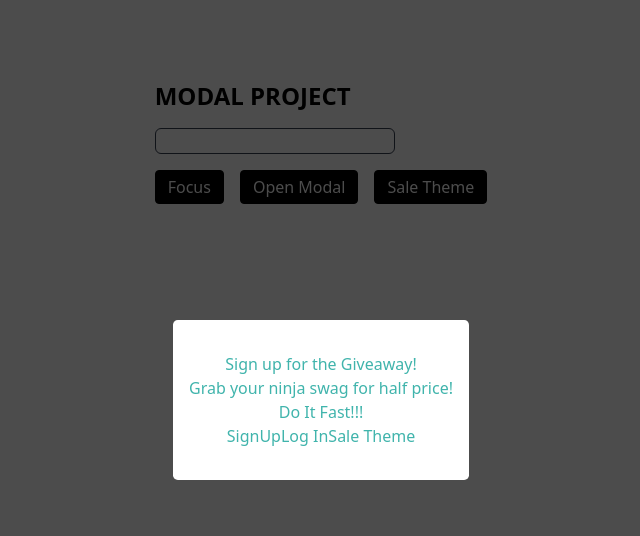
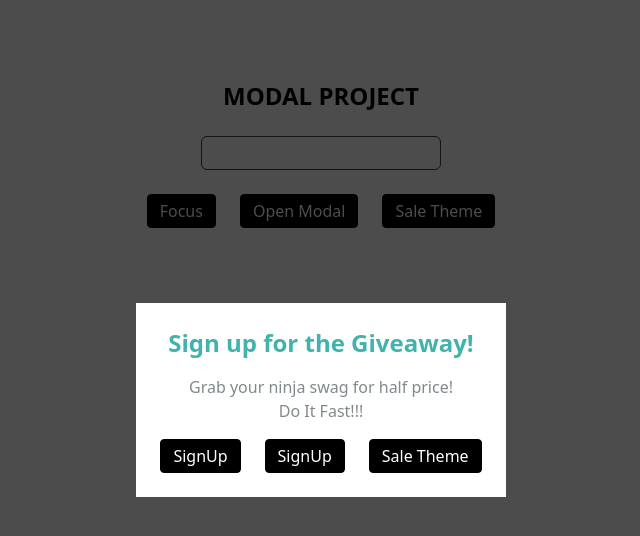
Before and after one commit to aayushbatra02/modal-project, a Vue app: page / in a window 1280 px wide. Both pictures are taken after a click on the button "Open Modal". Shown: the top 536 px of the page, without its empty margins (319-959 px from the left). Built offline with nearby package versions, Linux system fonts and the light colour scheme.

Commit message:
apply Tailwind

```diff
--- a/src/App.vue
+++ b/src/App.vue
@@ -1,12 +1,12 @@
 <template>
-  <div class="mt-20 mx-auto w-max" id="main-container">
+  <div class="flex flex-col items-center gap-6 mt-20 mx-auto w-max">
     <h1 class="text-2xl font-bold">MODAL PROJECT</h1>
     <input
-      class="border border-gray-700 w-60 rounded-md my-4"
+      class="border border-gray-700 w-60 rounded-md py-1 px-3"
       type="text"
       ref="input"
     />
-    <div class="flex gap-4">
+    <div class="flex gap-6">
       <button
         class="w-max bg-black hover:bg-white text-white hover:text-black rounded px-3 py-1 border border-black"
         @click="focusInput"
@@ -34,13 +34,34 @@
       :theme="theme"
       @handleModal="handleModal"
     >
-      <p :class="{ 'sale-color': theme === 'sale' }">Do It Fast!!!</p>
+      <p
+        :class="[theme === 'sale' ? 'text-white' : 'text-grey']"
+        class="text-center mb-4"
+      >
+        Do It Fast!!!
+      </p>
       <template #links>
-        <a :class="getThemeBtnClass" class="link">SignUp</a>
-        <a :class="getThemeBtnClass" class="link">Log In</a>
-        <button @click="changeTheme" :class="getThemeBtnClass" class="link">
-          {{ theme === "sale" ? "Normal" : "Sale" }} Theme
-        </button>
+        <div class="flex justify-center gap-6">
+          <div
+            :class="getThemeButtonClass"
+            class="border text-center px-3 py-1 rounded cursor-pointer hover:bg-transparent"
+          >
+            <a>SignUp</a>
+          </div>
+          <div
+            :class="getThemeButtonClass"
+            class="border text-center px-3 py-1 rounded cursor-pointer hover:bg-transparent"
+          >
+            <a>SignUp</a>
+          </div>
+          <button
+            :class="getThemeButtonClass"
+            class="border text-center px-3 py-1 rounded cursor-pointer hover:bg-transparent"
+            @click="changeTheme"
+          >
+            {{ theme === "sale" ? "Normal" : "Sale" }} Theme
+          </button>
+        </div>
       </template>
     </modal-component>
   </div>
@@ -69,8 +90,10 @@ export default {
     },
   },
   computed: {
-    getThemeBtnClass() {
-      return this.theme === "sale" ? "sale-btn" : null;
+    getThemeButtonClass() {
+      return this.theme === "sale"
+        ? "border-white bg-white text-customBlue hover:text-white"
+        : "border-black bg-black text-white hover:text-black";
     },
   },
 };
@@ -82,64 +105,4 @@ export default {
   padding: 0;
   box-sizing: border-box;
 }
-/*
-#main-container {
-  width: max-content;
-  margin: 5rem auto;
-  font-family: "Gill Sans", "Gill Sans MT", Calibri, "Trebuchet MS", sans-serif;
-} */
-/*
-input {
-  margin-top: 1rem;
-  height: 2rem;
-  display: block;
-  border: 1px solid;
-  border-radius: 0.3rem;
-  padding: 0.5rem;
-}
-
-.button {
-  cursor: pointer;
-  background: none;
-  margin-top: 1rem;
-  border: 1px solid;
-  padding: 0.3rem 0.6rem;
-  border-radius: 0.3rem;
-  display: block;
-}
-
-.button:hover {
-  background-color: black;
-  color: white;
-}
-
-p {
-  color: #81898c;
-  margin: 1rem 0;
-}
-
-.link {
-  border: 1px solid #40b4ac;
-  background-color: transparent;
-  margin: 1rem 1rem 1rem 0;
-  padding: 0.5rem 0.8rem;
-  border-radius: 0.3rem;
-  cursor: pointer;
-  color: #40b4ac;
-}
-
-.link:hover {
-  background-color: #40b4ac;
-  color: white;
-}
-
-.sale-btn {
-  color: white;
-  border: 1px solid white;
-}
-
-.sale-btn:hover {
-  background-color: white;
-  color: #ec283a;
-} */
 </style>
--- a/src/components/ModalComponent.vue
+++ b/src/components/ModalComponent.vue
@@ -1,9 +1,21 @@
 <template>
   <Teleport to="body">
-    <div @click.self="$emit('handleModal', false)" id="container">
-      <div :class="{ 'sale-bg sale-color': theme === 'sale' }" class="modal-component">
-        <h1>{{ title }}</h1>
-        <p :class="{ 'sale-color': theme === 'sale' }">{{ content }}</p>
+    <div
+      @click.self="$emit('handleModal', false)"
+      class="absolute inset-0 flex justify-center align-center bg-black bg-opacity-70"
+      id="container"
+    >
+      <div
+        :class="getThemeBgClass"
+        class="h-46 my-auto flex flex-col align-center justify-center p-6 text-customBlue"
+      >
+        <h1 class="text-center font-bold text-2xl mb-4">{{ title }}</h1>
+        <p
+          class="text-center"
+          :class="[theme === 'sale' ? 'text-white' : 'text-grey']"
+        >
+          {{ content }}
+        </p>
         <slot>Default Slot Text</slot>
         <slot name="links"></slot>
       </div>
@@ -14,43 +26,13 @@
 <script>
 export default {
   props: ["title", "content", "theme"],
-  emits:["handleModal"]
+  emits: ["handleModal"],
+  computed: {
+    getThemeBgClass() {
+      return this.theme === "sale"
+        ? "bg-customBlue text-white"
+        : "bg-white text-black";
+    },
+  },
 };
 </script>
-
-<style>
-#container {
-  position: absolute;
-  inset: 0;
-  width: 100%;
-  height: 100%;
-  background-color: rgba(0, 0, 0, 0.7);
-  cursor: pointer;
-}
-
-.modal-component {
-  width: max-content;
-  height: max-content;
-  margin: auto;
-  background-color: white;
-  padding: 2rem 1rem;
-  border-radius: 0.3rem;
-  position: absolute;
-  inset: 0;
-  text-align: center;
-  cursor: default;
-  color: #40b4ac;
-}
-
-.sale-bg {
-  background-color: #ec283a;
-}
-
-.sale-color {
-  color: white;
-}
-
-h1 {
-  margin-bottom: 2rem;
-}
-</style>
--- a/tailwind.config.js
+++ b/tailwind.config.js
@@ -1,6 +1,6 @@
 // tailwind.config.js
 module.exports = {
-  purge: ['./index.html', './src/**/*.{vue,js,ts,jsx,tsx}'],
+  purge: ["./index.html", "./src/**/*.{vue,js,ts,jsx,tsx}"],
   darkMode: false, // or 'media' or 'class'
   theme: {
     extend: {},
@@ -9,4 +9,30 @@ module.exports = {
     extend: {},
   },
   plugins: [],
-}
+  // theme: {
+  //   textColor: (theme) => theme("colors"),
+  //   textColor: {
+      // customBlue: "#40b4ac",
+      // secondary: "#ffed4a",
+      // danger: "#e3342f",
+      // white: "white",
+      // black: "black",
+      // grey: "#81898c"
+  //   },
+  // },
+  theme: {
+    extend: {
+      colors: {
+        customBlue: {
+          DEFAULT: "#40b4ac", // Background color
+          text: "#FFFFFF", // Text color
+        },
+        secondary: "#ffed4a",
+        danger: "#e3342f",
+        white: "white",
+        black: "black",
+        grey: "#81898c"
+      },
+    },
+  },
+};
```
